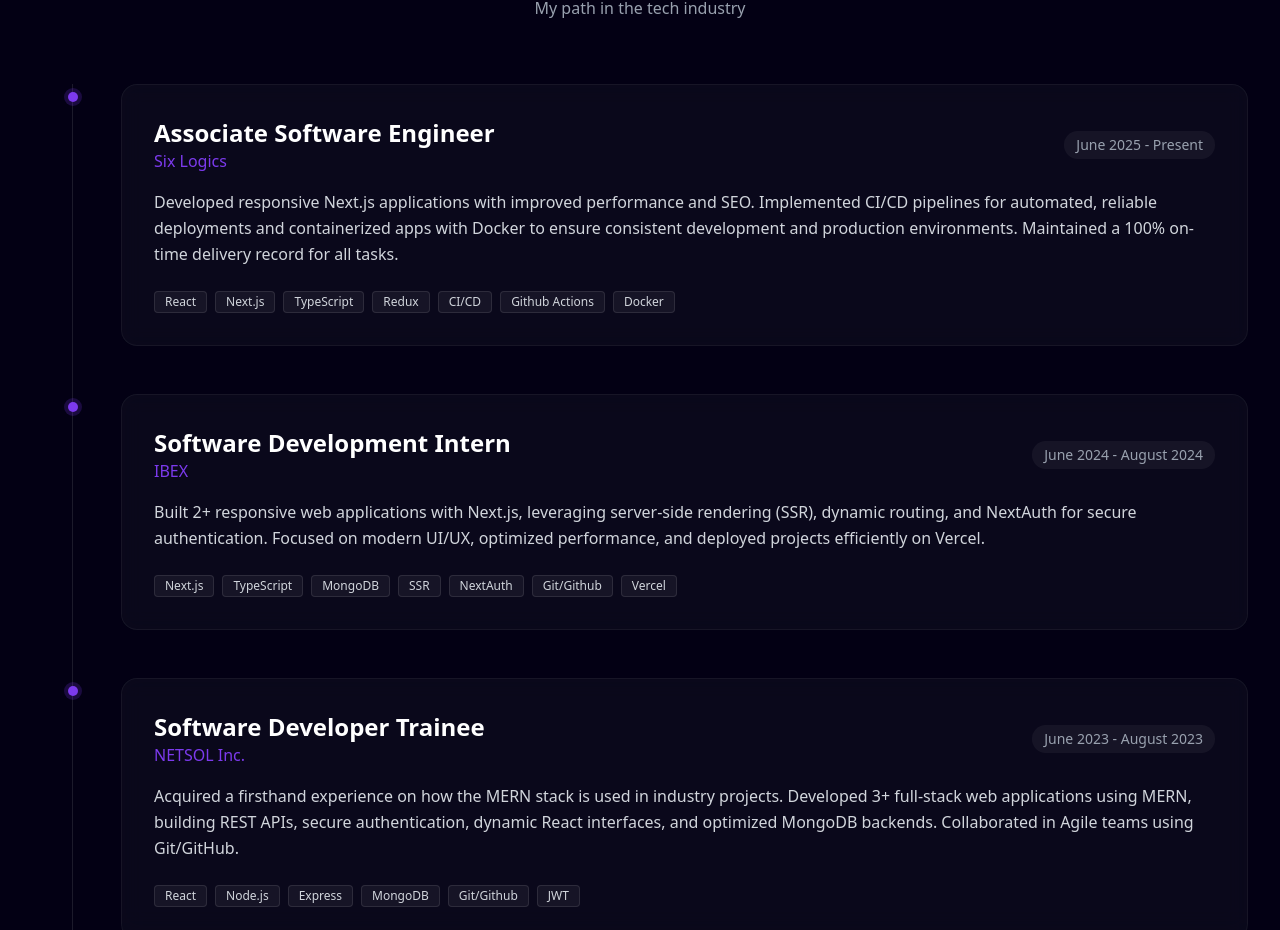
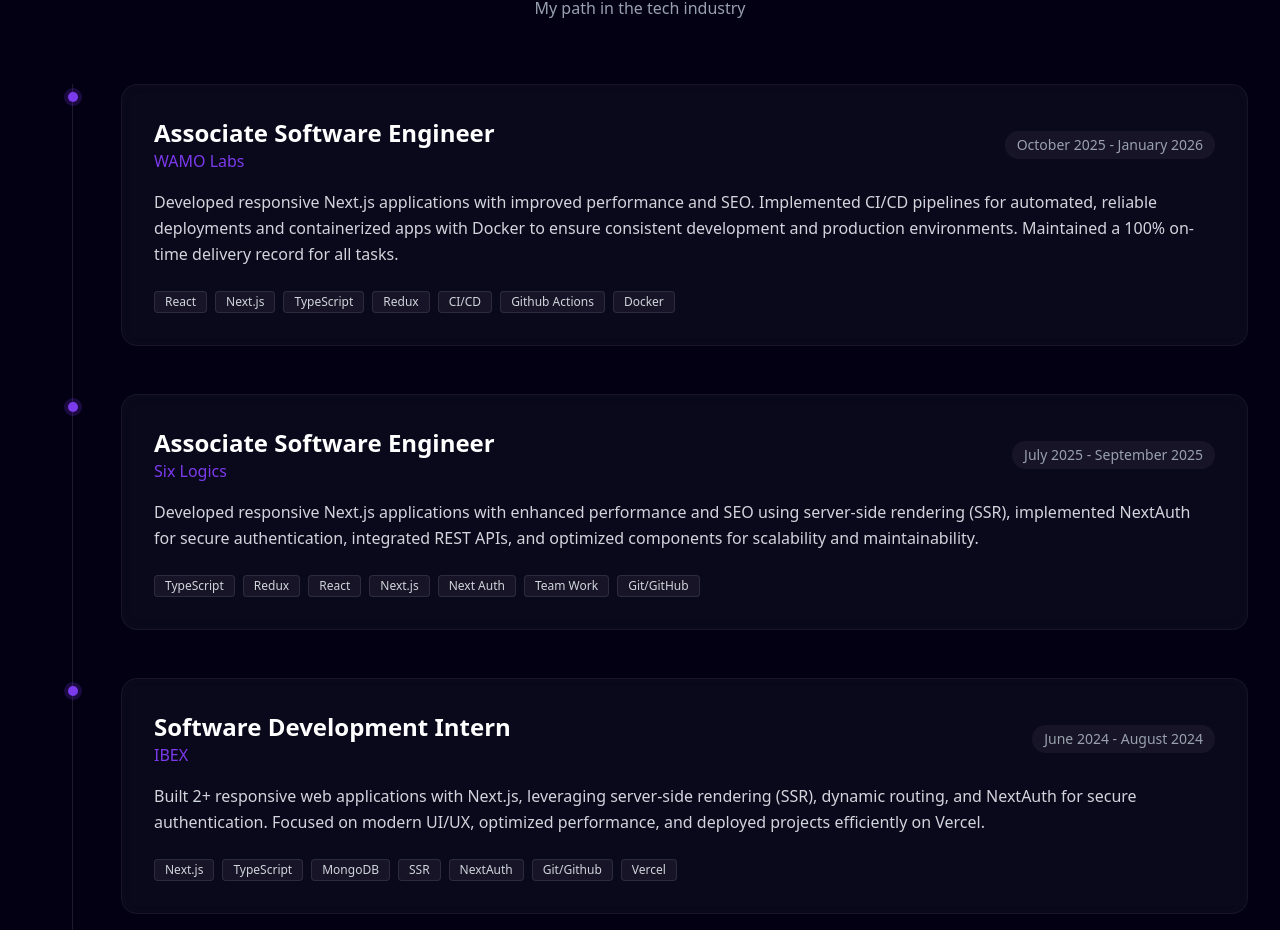
Before and after one commit to musadar5/Portfolio, a Next.js app: page / in a window 1280 px wide. Shown: the part 1870-2800 px from the top of the page. Built offline with nearby package versions, Linux system fonts and the light colour scheme.

Commit message:
made some changings in experience section

```diff
--- a/src/components/sections/Experience.tsx
+++ b/src/components/sections/Experience.tsx
@@ -7,10 +7,17 @@
 const experiences = [
     {
         role: "Associate Software Engineer",
-        company: "Six Logics",
-        period: "June 2025 - Present",
+        company: "WAMO Labs",
+        period: "October 2025 - January 2026",
         description: "Developed responsive Next.js applications with improved performance and SEO. Implemented CI/CD pipelines for automated, reliable deployments and containerized apps with Docker to ensure consistent development and production environments. Maintained a 100% on-time delivery record for all tasks.",
         tech: ["React", "Next.js", "TypeScript", "Redux", "CI/CD", "Github Actions", "Docker"],
+    },
+    {
+        role: "Associate Software Engineer",
+        company: "Six Logics",
+        period: "July 2025 - September 2025",
+        description: "Developed responsive Next.js applications with enhanced performance and SEO using server-side rendering (SSR), implemented NextAuth for secure authentication, integrated REST APIs, and optimized components for scalability and maintainability.",
+        tech: ["TypeScript", "Redux", "React", "Next.js", "Next Auth", "Team Work", "Git/GitHub"],
     },
     {
         role: "Software Development Intern",
```
